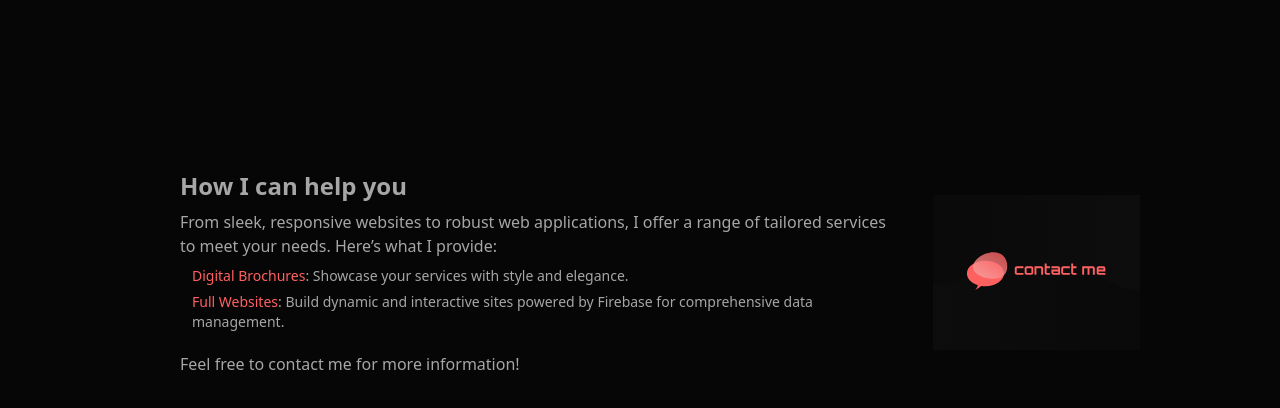
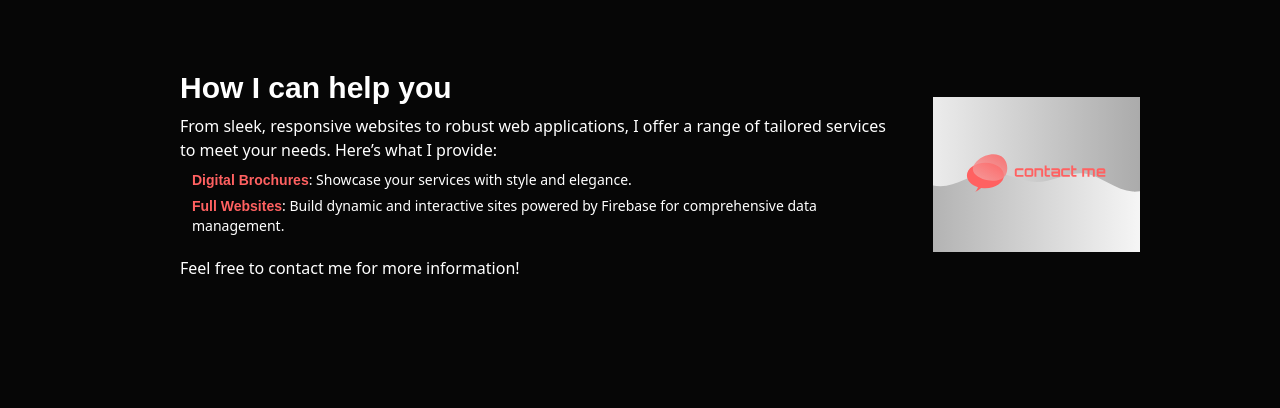
Before and after one commit to webdevRafa/newport, a React (Vite) app: page / in a window 1280 px wide. Shown: the part 1344-1752 px from the top of the page. Built offline with nearby package versions, Linux system fonts and the light colour scheme; no server answers; a web font is replaced by a local one.

Commit message:
updated look

```diff
--- a/src/App.tsx
+++ b/src/App.tsx
@@ -4,7 +4,7 @@ import { Tech } from "./components/Tech";
 import { Navbar } from "./components/Navbar";
 import { About } from "./components/About";
 import { Background } from "./components/Background";
-
+import pic from "./assets/rafas.svg";
 function App() {
   return (
     <>
@@ -14,7 +14,8 @@ function App() {
       <About />
       <Contact />
       <Background />
-      <div className="h-[700px]"></div>
+
+      <div className="h-[2000px]"></div>
     </>
   );
 }
--- a/src/components/About.tsx
+++ b/src/components/About.tsx
@@ -10,21 +10,21 @@ export const About: React.FC = () => {
         <h1 className="text-center font-orbitron font-bold text-4xl mb-2">
           UNYIELDING RESOLVE
         </h1>
-        <p className="mb-2">
+        <p className="mb-2 text-md font-light">
           My journey as a developer is filled with challenges and errors, but
           it’s through these trials that my resolve is forged. Just as a
           sculptor shapes a masterpiece from raw stone, I craft elegant
           solutions from lines of code.
         </p>
 
-        <p className="mb-2">
+        <p className="mb-2 text-md font-light">
           Each keystroke is a step forward in a labyrinth of possibilities. When
           I encounter obstacles, I don't see dead ends; I see opportunities to
           innovate and grow. My passion for technology drives me to push
           boundaries and redefine what’s possible.
         </p>
 
-        <p className="mb-2">
+        <p className="mb-2 text-md font-light">
           Whether it’s debugging a stubborn error or navigating the complexities
           of a new framework, I embrace every challenge with determination and a
           commitment to excellence. My resolve is unyielding, and my dedication
--- a/src/components/Contact.tsx
+++ b/src/components/Contact.tsx
@@ -1,5 +1,5 @@
 import { useState } from "react";
-import contact from "../assets/contact.svg";
+import contact from "../assets/white-contact.svg";
 import { XMarkIcon } from "@heroicons/react/20/solid";
 import logo from "../assets/devrafa-logo.svg";
 import { collection, addDoc } from "firebase/firestore";
@@ -41,9 +41,11 @@ export const Contact: React.FC = () => {
 
   return (
     <>
-      <div className="relative z-40 w-[90%] max-w-[1000px] my-[100px] mx-auto flex flex-col md:flex-row items-start md:items-center justify-between py-[100px] gap-1.5">
-        <div className="text-off-white md:px-10">
-          <h1 className="font-bold mb-2 text-2xl">How I can help you</h1>
+      <div className="relative z-40 w-[90%] max-w-[1000px] mx-auto flex flex-col md:flex-row items-start md:items-center justify-between my-[100px] gap-1.5">
+        <div className="text-white md:px-10">
+          <h1 className="font-bold font-orbitron mb-2 text-3xl">
+            How I can help you
+          </h1>
           <p className="font-light mb-2">
             From sleek, responsive websites to robust web applications, I offer
             a range of tailored services to meet your needs. Here’s what I
@@ -51,13 +53,17 @@ export const Contact: React.FC = () => {
           </p>
           <ul className="pl-3 mb-5 md:mb-0">
             <li className="my-1.5 text-sm">
-              <span className="text-red">Digital Brochures</span>: Showcase your
-              services with style and elegance.
+              <span className="text-red font-bold font-orbitron">
+                Digital Brochures
+              </span>
+              : Showcase your services with style and elegance.
             </li>
             <li className="text-sm">
-              <span className="text-red">Full Websites</span>: Build dynamic and
-              interactive sites powered by Firebase for comprehensive data
-              management.
+              <span className="text-red font-bold font-orbitron">
+                Full Websites
+              </span>
+              : Build dynamic and interactive sites powered by Firebase for
+              comprehensive data management.
             </li>
           </ul>
           <h2 className="mt-5">
--- a/src/components/Tech.tsx
+++ b/src/components/Tech.tsx
@@ -32,7 +32,7 @@ export const Tech: React.FC = () => {
         {technologies.map((tech, index) => (
           <div
             key={tech.name}
-            className="hover:scale-105 cursor-pointer bg-black-600 p-5 w-full shadow-sm transition duration-200 ease-in-out hover:bg-black-400 flex-grow hover:flex-grow-2 animation-fadeIn"
+            className="hover:scale-105 cursor-pointer bg-black-600 hover:bg-black-400 p-5 w-full shadow-sm transition duration-200 ease-in-out  flex-grow hover:flex-grow-2"
             style={{ animationDelay: `${index * 0.5}s` }}
           >
             <h1 className="text-off-white text-center">{tech.name}</h1>
--- a/src/index.css
+++ b/src/index.css
@@ -16,6 +16,12 @@
     scale: 1;
     background: #090909;
   }
+}
+.fixed-img {
+  background-attachment: fixed;
+  background-image: url('./assets/rafas.svg');
+  background-position: center;
+  background-size: cover;
 }
 .fixed-bg {
   background-image: url('./assets/rafas.svg');
```
Also changed, not shown: src/assets/white-contact.svg (added).
